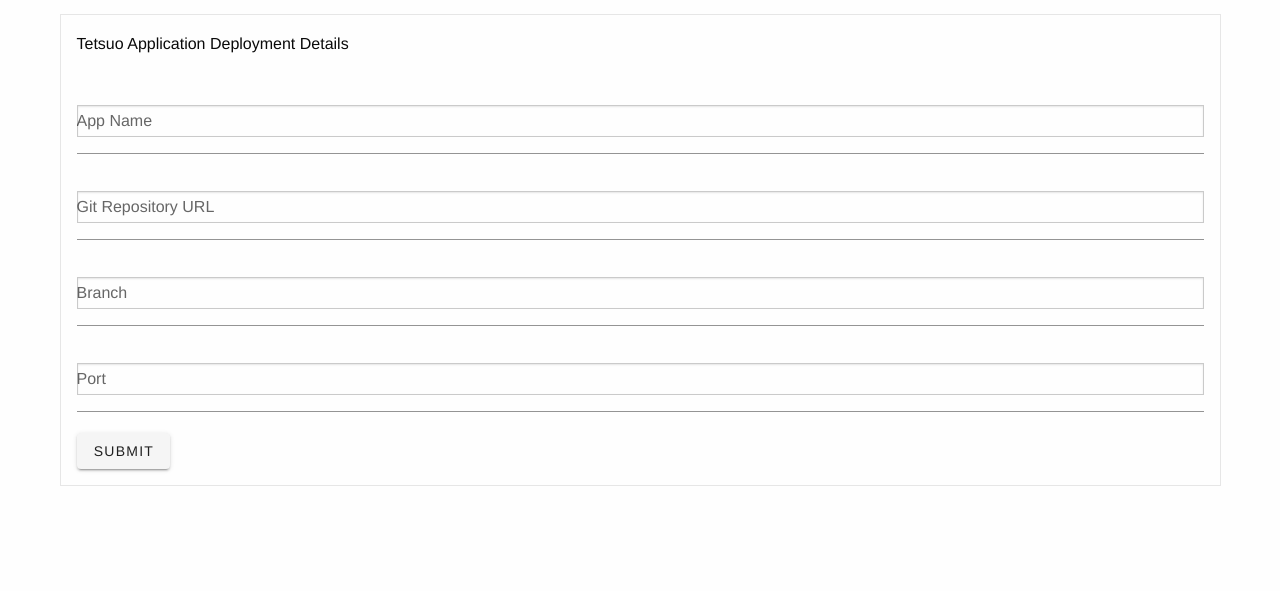
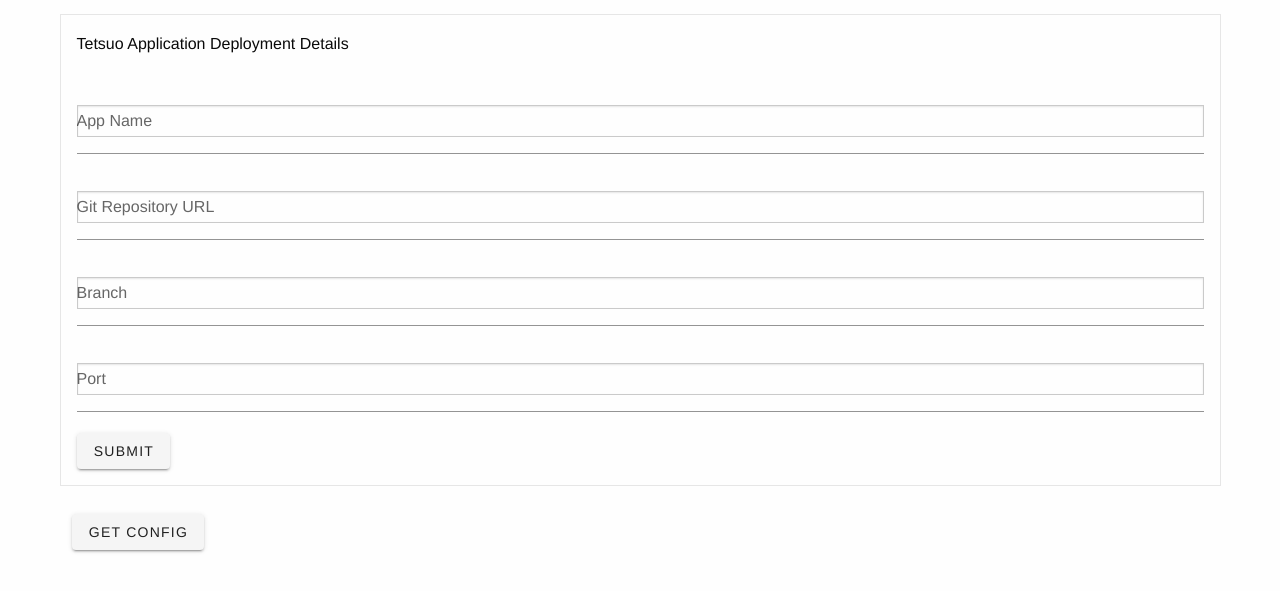
Before and after one commit to tetsuo-dev/tetsuo.dev-code, a plain HTML site: page ui/index.html in a window 1280 px wide. Shown: the part 73-664 px from the top of the page. Drawn offline with nearby package versions, Linux system fonts and the light colour scheme.

Commit message:
updated ui with button to test GET

```diff
--- a/ui/index.html
+++ b/ui/index.html
@@ -27,6 +27,9 @@
             <v-btn type="submit" @click="submit">Submit</v-btn>
           </div>
         </div>
+      </div>
+      <div class="container" id="get">
+        <v-btn type="submit" @click="get">GET CONFIG</v-btn>
       </div>
       <v-progress-circular indeterminate color="purple" :size="128" :width="12" v-if="is_loading"></v-progress-circular>
     </div>
@@ -64,6 +67,16 @@
            	this.db = await this.getDb();
            	this.ready = true;
            },
+           async get() {
+             this.is_loading = true;
+             await axios.get('http://3.25.186.133:8181/app')
+               .then((response) => {
+                      console.log(response)
+               })
+               .finally(() => {
+                 this.is_loading = false;
+                })
+           },
            async submit(){
                  this.is_loading = true;
                  const git_data = {
```
